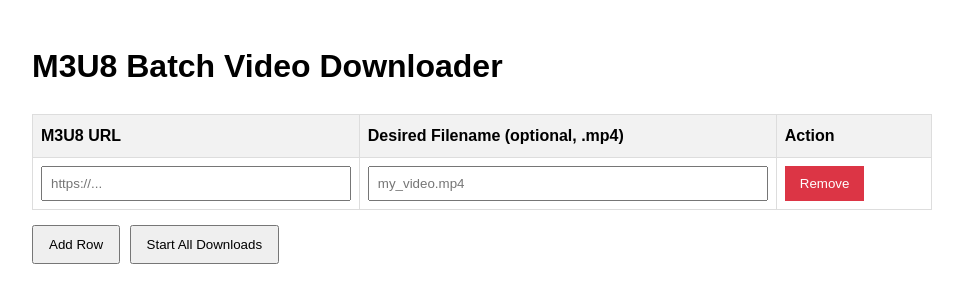
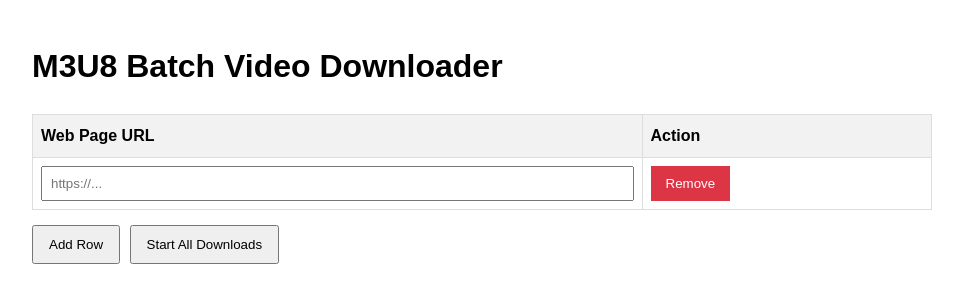
Before and after one commit to chukwan/m3u8-to-mp4, a Flask app: page / in a window 1280 px wide. Shown: the top 303 px of the page, without its empty margins (158-1121 px from the left). Run offline with Flask 2, Linux system fonts and the light colour scheme.

Commit message:
Feat: Integrate Playwright for page scraping and fix errors
Replace simple requests/BeautifulSoup scraping with Playwright to handle dynamic content and network interception for finding M3U8 URLs. Use page title for filename. Fix UnicodeDecodeError when reading ffmpeg output.

```diff
--- a/app.py
+++ b/app.py
@@ -1,7 +1,13 @@
 import os
 import threading
 import time
-import json # Import json for parsing batch data
+import json
+import re
+import time
+import threading
+import os
+from urllib.parse import urljoin
+from playwright.sync_api import sync_playwright, Error as PlaywrightError
 from flask import Flask, request, render_template, send_from_directory, flash, redirect, url_for
 from m3u8_downloader_lib import download_m3u8_video, DownloaderError
 
@@ -39,9 +45,109 @@ def run_download_thread(m3u8_url, output_path):
         # import traceback
         # traceback.print_exc()
 
+# --- Playwright Scraping Function ---
+# NOTE: This runs synchronously and launches a browser per request, which is inefficient
+# for high load. Consider async/global context management for production.
+def scrape_page_for_m3u8(page_url):
+    """Uses Playwright to load a page, find title and first M3U8 network request."""
+    m3u8_url_found = None
+    page_title = None
+    print(f"  [Playwright] Launching browser for {page_url}")
+
+    # Using a context manager ensures the browser is closed properly
+    with sync_playwright() as p:
+        try:
+            # Launch headless browser (Chromium is often a good default)
+            # Use a realistic user agent
+            user_agent = 'Mozilla/5.0 (Windows NT 10.0; Win64; x64) AppleWebKit/537.36 (KHTML, like Gecko) Chrome/91.0.4472.124 Safari/537.36'
+            browser = p.chromium.launch(headless=True)
+            context = browser.new_context(user_agent=user_agent)
+            page = context.new_page()
+
+            # --- Network Interception ---
+            # Use a list to store the found URL (accessible from inner scope)
+            found_urls = []
+            def handle_request(route, request):
+                 if ".m3u8" in request.url and not found_urls: # Find first m3u8 request
+                     print(f"  [Playwright] Intercepted M3U8 request: {request.url}")
+                     found_urls.append(request.url)
+                 route.continue_() # Let the request proceed
+
+            # Start routing *before* navigation
+            page.route("**/*", handle_request)
+
+            # --- Navigation and Waiting ---
+            print(f"  [Playwright] Navigating to {page_url}")
+            # Increased timeout for potentially slow pages
+            page.goto(page_url, timeout=60000, wait_until='networkidle')
+            # Alternative wait: page.wait_for_timeout(5000) # Wait fixed time after load
+
+            print(f"  [Playwright] Page loaded. Checking for title and intercepted URL.")
+            page_title = page.title()
+
+            # Check if the handler found an M3U8 URL
+            if found_urls:
+                m3u8_url_found = found_urls[0]
+
+            # Fallback: If network interception didn't find it, try simple HTML check again
+            # (Sometimes it might be in the initial source after all)
+            if not m3u8_url_found:
+                 print("  [Playwright] M3U8 not found in network requests, checking HTML source as fallback...")
+                 # Import here as it's only needed for the fallback
+                 from bs4 import BeautifulSoup
+                 content = page.content()
+                 soup = BeautifulSoup(content, 'html.parser')
+                 for tag in soup.find_all(['video', 'source']):
+                     src = tag.get('src')
+                     if src and '.m3u8' in src:
+                         m3u8_url_found = urljoin(page_url, src)
+                         print(f"  [Playwright] Found M3U8 in HTML <{tag.name} src>: {m3u8_url_found}")
+                         break
+                 if not m3u8_url_found:
+                     for tag in soup.find_all('a'):
+                         href = tag.get('href')
+                         if href and '.m3u8' in href:
+                             m3u8_url_found = urljoin(page_url, href)
+                             print(f"  [Playwright] Found M3U8 in HTML <a href>: {m3u8_url_found}")
+                             break
+
+            browser.close()
+            print(f"  [Playwright] Browser closed for {page_url}")
+
+        except PlaywrightError as e:
+            print(f"  [Playwright Error] Error during scraping {page_url}: {e}")
+            # Ensure browser is closed if it exists and wasn't closed yet
+            if 'browser' in locals() and browser.is_connected():
+                 browser.close()
+            return None, None # Return None on Playwright errors
+        except Exception as e:
+             print(f"  [Playwright Error] Unexpected error during scraping {page_url}: {e}")
+             if 'browser' in locals() and browser.is_connected():
+                 browser.close()
+             return None, None # Return None on other errors
+
+    return page_title, m3u8_url_found
+
+
+# --- Filename Sanitization ---
+def _sanitize_filename(name):
+    """Removes invalid characters for filenames and limits length."""
+    # Remove invalid characters (Windows example, adjust for cross-platform if needed)
+    name = re.sub(r'[\\/*?:"<>|]', "", name)
+    # Replace sequences of whitespace with a single underscore
+    name = re.sub(r'\s+', '_', name)
+    # Limit length (optional)
+    max_len = 150
+    if len(name) > max_len:
+        name = name[:max_len]
+    # Ensure it's not empty or just dots after sanitization
+    if not name or set(name) == {'.'}:
+        return None
+    return name
+
 @app.route('/download', methods=['POST'])
 def handle_download():
-    """Handles the batch download request from the form."""
+    """Handles the batch download request by scraping pages."""
     batch_data_json = request.form.get('batch_data')
     if not batch_data_json:
         flash('No batch data received.', 'error')
@@ -60,51 +166,65 @@ def handle_download():
     started_count = 0
     skipped_count = 0
 
+    # Remove requests session setup, Playwright handles its own context
+    # session = requests.Session() ...
+
     for item in batch_items:
-        if not isinstance(item, dict) or 'url' not in item:
-            print(f"Skipping invalid batch item: {item}")
+        if not isinstance(item, dict) or 'page_url' not in item:
+            print(f"Skipping invalid batch item format: {item}")
             skipped_count += 1
             continue
 
-        m3u8_url = item['url'].strip()
-        desired_filename = item.get('filename', '').strip()
-
-        # --- Validation per item ---
-        if not m3u8_url:
-            print(f"Skipping item with empty URL.")
+        page_url = item['page_url'].strip()
+        if not page_url or not page_url.startswith(('http://', 'https://')):
+            print(f"Skipping invalid page URL: {page_url}")
             skipped_count += 1
             continue
 
-        if not m3u8_url.startswith(('http://', 'https://')) or not m3u8_url.endswith('.m3u8'):
-             print(f"Skipping item with invalid URL format: {m3u8_url}")
-             skipped_count += 1
-             continue
+        print(f"Processing page: {page_url}")
+        m3u8_url_found = None
+        page_title = None
+        output_filename = None
 
-        # --- Filename generation/validation per item ---
-        output_filename = None
-        if desired_filename:
-            if not desired_filename.lower().endswith('.mp4'):
-                desired_filename += '.mp4'
-            safe_filename = os.path.basename(desired_filename.replace('/', '_').replace('\\', '_'))
-            # Basic check if filename is just dots or empty after sanitization
-            if not safe_filename or set(safe_filename) == {'.'}:
-                 print(f"Skipping item with invalid desired filename after sanitization: {desired_filename}")
-                 skipped_count += 1
-                 continue
-            output_filename = safe_filename
+        # --- Scrape using Playwright ---
+        try:
+            page_title, m3u8_url_found = scrape_page_for_m3u8(page_url)
 
-        if not output_filename: # Fallback
-            timestamp = time.strftime("%Y%m%d-%H%M%S")
-            safe_part = m3u8_url.split('/')[-1].replace('.m3u8', '').replace('.', '_')
-            output_filename = f"video_{safe_part}_{timestamp}_{started_count}.mp4" # Add count to avoid name collision in fallback
+            if not m3u8_url_found:
+                print(f"  Failed to find M3U8 link for {page_url} after scraping.")
+                skipped_count += 1
+                continue
 
-        output_path = os.path.join(app.config['DOWNLOAD_FOLDER'], output_filename)
+            # --- Generate Filename ---
+            if page_title:
+                output_filename = _sanitize_filename(page_title)
+                if output_filename:
+                    output_filename += ".mp4"
+                else:
+                    print(f"  Page title '{page_title}' resulted in invalid filename after sanitization.")
 
-        # --- Start download in background thread ---
-        print(f"Starting background download for: URL='{m3u8_url}', Output='{output_path}'")
-        thread = threading.Thread(target=run_download_thread, args=(m3u8_url, output_path), daemon=True)
-        thread.start()
-        started_count += 1
+            # Fallback filename
+            if not output_filename:
+                timestamp = time.strftime("%Y%m%d-%H%M%S")
+                safe_part = m3u8_url_found.split('/')[-1].replace('.m3u8', '').replace('.', '_')
+                output_filename = f"video_{safe_part}_{timestamp}_{started_count}.mp4"
+                print(f"  Using fallback filename: {output_filename}")
+
+            output_path = os.path.join(app.config['DOWNLOAD_FOLDER'], output_filename)
+
+            # --- Start Download Thread ---
+            print(f"  Starting background download for: M3U8='{m3u8_url_found}', Output='{output_path}'")
+            thread = threading.Thread(target=run_download_thread, args=(m3u8_url_found, output_path), daemon=True)
+            thread.start()
+            started_count += 1
+
+        except Exception as e:
+            # Catch errors during the scraping call itself or filename generation
+            print(f"  Error processing page {page_url}: {e}")
+            import traceback
+            traceback.print_exc()
+            skipped_count += 1
+            continue
 
     # --- Redirect back with feedback ---
     if started_count > 0:
--- a/m3u8_downloader_lib.py
+++ b/m3u8_downloader_lib.py
@@ -166,7 +166,8 @@ def download_m3u8_video(m3u8_url, output_filepath):
         ffmpeg_command = f'ffmpeg -y -f concat -safe 0 -i "{concat_list_path}" -c copy "{output_filepath}"' # Added -y to overwrite
         print(f"Executing: {ffmpeg_command}")
 
-        process = subprocess.run(ffmpeg_command, shell=True, check=False, capture_output=True, text=True) # check=False to inspect output
+        # Specify encoding and error handling for ffmpeg output
+        process = subprocess.run(ffmpeg_command, shell=True, check=False, capture_output=True, text=True, encoding='utf-8', errors='ignore')
 
         if process.returncode != 0:
              print("FFmpeg Output:\n", process.stdout)
--- a/requirements.txt
+++ b/requirements.txt
@@ -1,3 +1,5 @@
 Flask>=2.0.0
 requests>=2.0.0
 m3u8>=0.6.0
+beautifulsoup4>=4.0.0
+playwright>=1.0.0
--- a/templates/index.html
+++ b/templates/index.html
@@ -38,8 +38,7 @@
         <table id="downloadTable">
             <thead>
                 <tr>
-                    <th>M3U8 URL</th>
-                    <th>Desired Filename (optional, .mp4)</th>
+                    <th>Web Page URL</th>
                     <th>Action</th>
                 </tr>
             </thead>
@@ -61,8 +60,7 @@
             const tableBody = document.getElementById('downloadTableBody');
             const newRow = tableBody.insertRow();
             newRow.innerHTML = `
-                <td><input type="url" name="m3u8_url[]" required placeholder="https://..."></td>
-                <td><input type="text" name="output_filename[]" placeholder="my_video.mp4"></td>
+                <td><input type="url" name="page_url[]" required placeholder="https://..."></td>
                 <td><button type="button" class="remove-btn" onclick="removeRow(this)">Remove</button></td>
             `;
         }
@@ -81,13 +79,11 @@
             const rows = document.getElementById('downloadTableBody').rows;
             const batchData = [];
             for (let i = 0; i < rows.length; i++) {
-                const urlInput = rows[i].querySelector('input[name="m3u8_url[]"]');
-                const filenameInput = rows[i].querySelector('input[name="output_filename[]"]');
+                const urlInput = rows[i].querySelector('input[name="page_url[]"]');
                 // Only add if URL is present
                 if (urlInput && urlInput.value.trim()) {
                      batchData.push({
-                        url: urlInput.value.trim(),
-                        filename: filenameInput ? filenameInput.value.trim() : ''
+                        page_url: urlInput.value.trim()
                     });
                 }
             }
```
